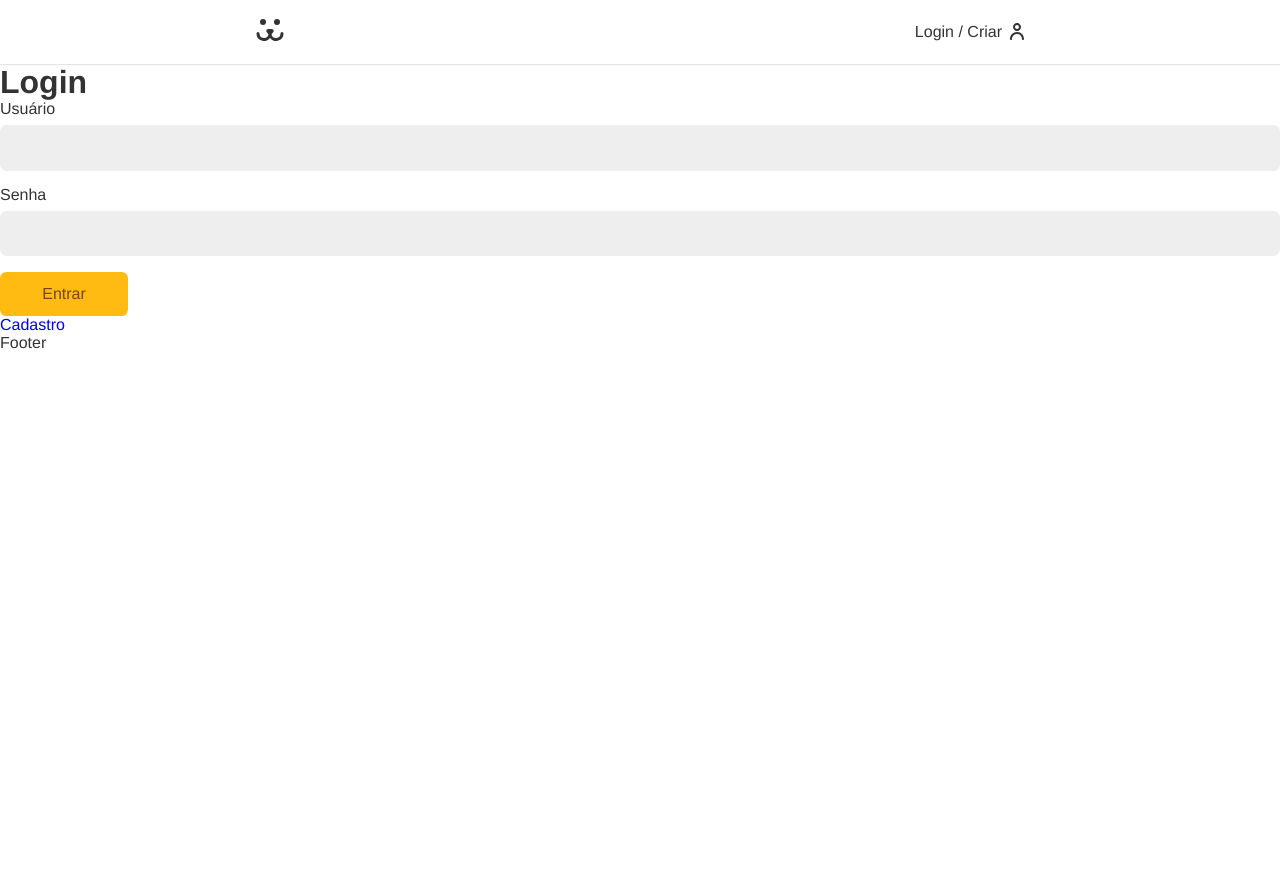
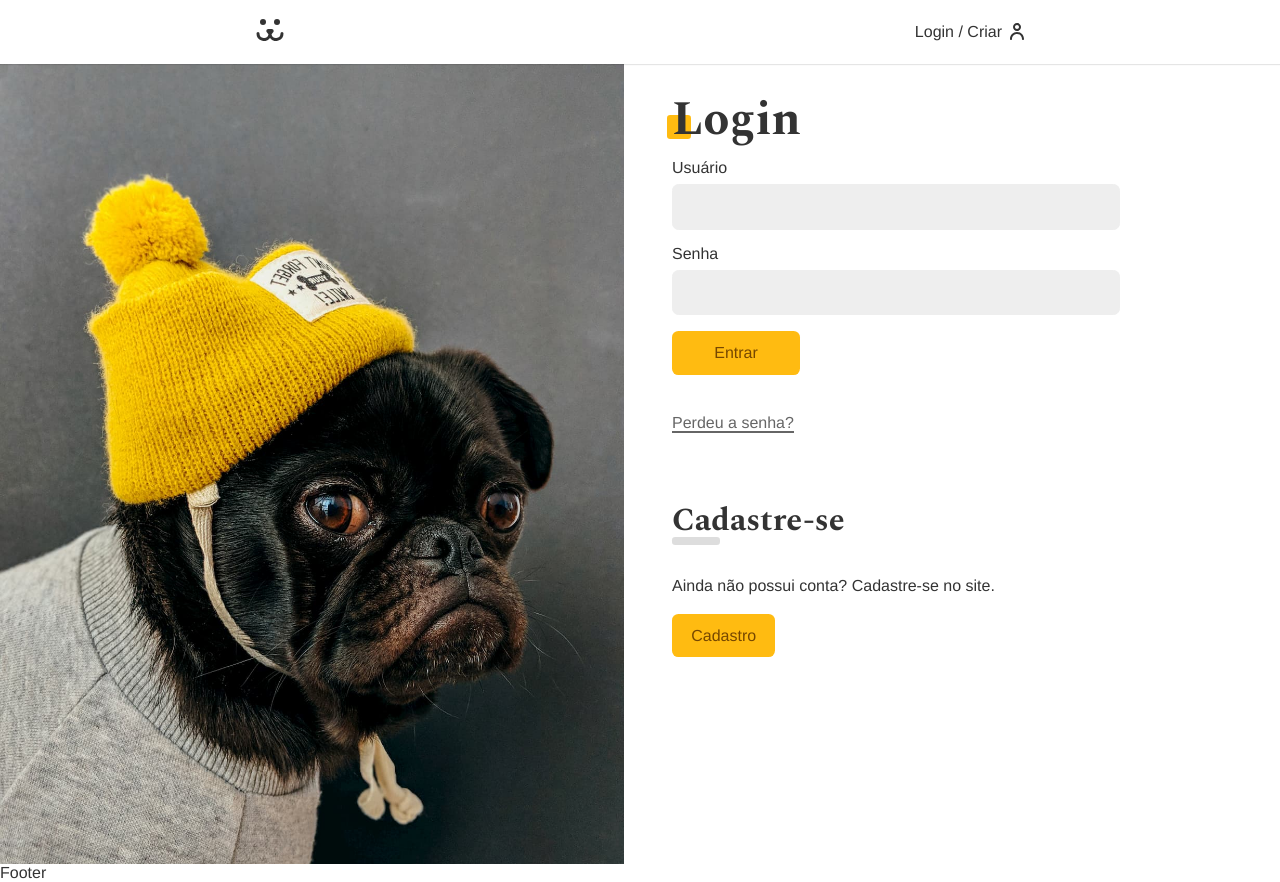
Before and after one commit to willerson/projetofinal-curso-react, a React (Create React App) app: page /login in a window 1280 px wide. Before the commit the page ends 800 px from the top, so only its background shows below. Built offline with nearby package versions, Linux system fonts and the light colour scheme.

Commit message:
parte do login

```diff
--- a/src/App.css
+++ b/src/App.css
@@ -1,3 +1,5 @@
+@import url('https://fonts.googleapis.com/css2?family=Spectral:wght@700&display=swap');
+
 * {box-sizing: border-box;}
 
 body {
@@ -33,6 +35,7 @@
 
 a {
   text-decoration: none;
+  color: #333;
 }
 
 .container {
@@ -40,3 +43,38 @@
   padding: 0 1rem;
   margin: 0 auto;
 }
+
+.title {
+  font-family: var(--type-second);
+  line-height: 1;
+  font-size: 3rem;
+  margin: 1rem 0;
+  position: relative;
+  z-index: 1;
+}
+
+.title::after {
+  content: '';
+  display: block;
+  width: 1.5rem;
+  height: 1.5rem;
+  background-color: #fb1;
+  position: absolute;
+  bottom: 5px;
+  left: -5px;
+  border-radius: 0.2rem;
+  z-index: -1;
+}
+
+.animeLeft {
+  opacity: 0;
+  transform: translateX(-20px);
+  animation: animeLeft .3s forwards;
+}
+
+@keyframes animeLeft {
+  to {
+    opacity: 1;
+    transform: initial;
+  }
+}
--- /dev/null
+++ b/src/Components/Helper/Error.js
@@ -0,0 +1,8 @@
+import React from 'react';
+
+const Error = ({ error }) => {
+  if (!error) return null;
+  return <p style={{ color: '#f31', margin: '1rem 0' }}>{error}</p>;
+};
+
+export default Error;
--- a/src/Components/Login/Login.js
+++ b/src/Components/Login/Login.js
@@ -12,7 +12,8 @@
 
   if (login === true) return <Navigate to="/conta" />;
   return (
-    <div className={styles.login}>
+    <section className={styles.login}>
+      <div className={styles.forms}>
         <Routes>
           <Route path="/" element={<LoginForm />}></Route>
           <Route path="criar" element={<LoginPasswordCreate />}></Route>
@@ -20,6 +21,7 @@
           <Route path="resetar" element={<LoginPasswordReset />}></Route>
         </Routes>
       </div>
+    </section>
   );
 };
 
--- a/src/Components/Login/Login.module.css
+++ b/src/Components/Login/Login.module.css
@@ -0,0 +1,30 @@
+.login {
+  display: grid;
+  grid-template-columns: 1fr 1fr;
+  min-height: 100vh;
+  gap: 2rem;
+}
+
+.login::before {
+  display: block;
+  content: '';
+  background: url(../../Assets/login.jpg) no-repeat center center;
+  background-size: cover;
+}
+
+.forms {
+  max-width: 30rem;
+  padding: 1rem;
+}
+
+@media (max-width: 40rem) {
+  .login {
+    grid-template-columns: 1fr;
+  }
+  .login::before {
+    display: none;
+  }
+  .forms {
+    max-width: 100%;
+  }
+}
--- a/src/Components/Login/LoginForm.js
+++ b/src/Components/Login/LoginForm.js
@@ -3,7 +3,10 @@
 import useForm from '../../Hooks/useForm';
 import { UserContext } from '../../UserContext';
 import Button from '../Forms/Button';
+import stylesBtn from '../Forms/Button.module.css';
 import Input from '../Forms/Input';
+import Error from '../Helper/Error';
+import styles from './LoginForm.module.css';
 
 const LoginForm = () => {
   const username = useForm();
@@ -20,9 +23,9 @@
   }
 
   return (
-    <div>
-      <h1>Login</h1>
-      <form action="" onSubmit={handleSubmit}>
+    <section className="animeLeft">
+      <h1 className="title">Login</h1>
+      <form className={styles.form} onSubmit={handleSubmit}>
         <Input label="Usuário" type="text" name="username" {...username} />
         <Input label="Senha" type="password" name="password" {...password} />
         {loading ? (
@@ -30,11 +33,19 @@
         ) : (
           <Button>Entrar</Button>
         )}
-        {error && <p>{error}</p>}
+        <Error error={error} />
       </form>
-
-      <Link to="/login/criar"> Cadastro</Link>
-    </div>
+      <Link className={styles.perdeu} to="/login/perdeu">
+        Perdeu a senha?
+      </Link>
+      <div className={styles.cadastro}>
+        <h2 className={styles.subtitle}>Cadastre-se</h2>
+        <p>Ainda não possui conta? Cadastre-se no site.</p>
+      </div>
+      <Link className={stylesBtn.button} to="/login/criar">
+        Cadastro
+      </Link>
+    </section>
   );
 };
 
--- /dev/null
+++ b/src/Components/Login/LoginForm.module.css
@@ -0,0 +1,42 @@
+.form {
+  margin-bottom: 2rem;
+}
+
+.perdeu {
+  display: inline-block;
+  color: #666;
+  padding: .5rem 0;
+  line-height: 1;
+}
+
+.perdeu::after {
+  content: '';
+  height: 2px;
+  width: 100%;
+  background: currentColor;
+  display: block;
+}
+
+.cadastro {
+  margin-top: 4rem;
+}
+
+.cadastro p {
+  margin-top: 2rem;
+  margin-bottom: 2rem;
+}
+
+.subtitle {
+  font-family: var(--type-second);
+  line-height: 1;
+  font-size: 2rem;
+}
+
+.subtitle::after {
+  content: '';
+  display: block;
+  background-color: #ddd;
+  height: 0.5rem;
+  width: 3rem;
+  border-radius: 0.2rem;
+}
```
Lines whose indentation alone changed are shown as unchanged.
